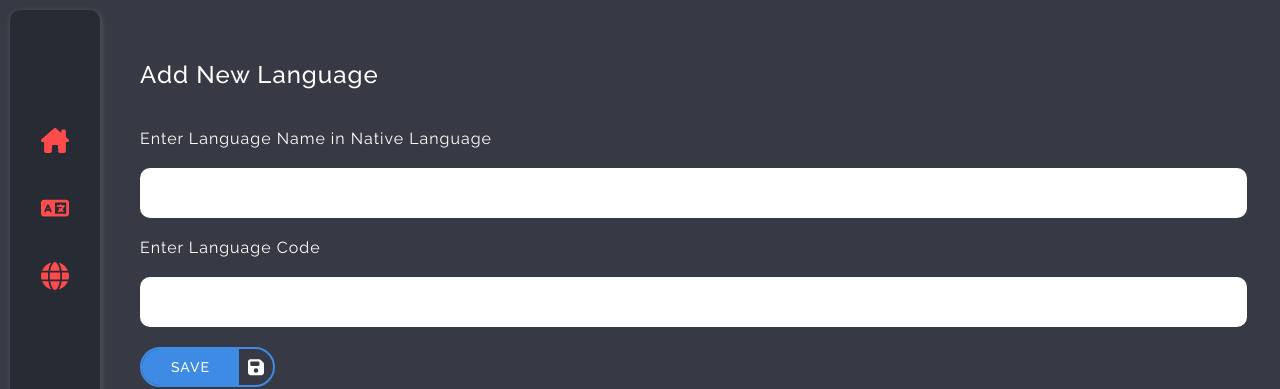
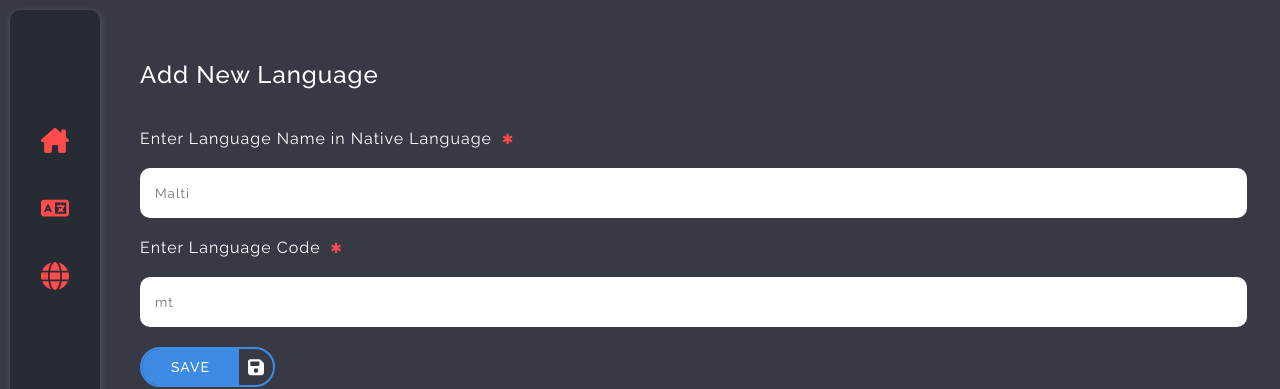
Before and after one commit to drewcauchi77/nexus, a Vue app in the folder frontend/: page /languages/new in a window 1280 px wide. Shown: the top 389 px of the page. Built offline with nearby package versions, Linux system fonts and the light colour scheme; what @vue/apollo-option would draw is missing.

Commit message:
Frontend add language

```diff
--- a/frontend/package.json
+++ b/frontend/package.json
@@ -14,6 +14,8 @@
     "@fortawesome/free-solid-svg-icons": "^6.2.1",
     "@fortawesome/vue-fontawesome": "^3.0.2",
     "@vue/apollo-option": "^4.0.0-alpha.20",
+    "@vuelidate/core": "^2.0.0",
+    "@vuelidate/validators": "^2.0.0",
     "core-js": "^3.8.3",
     "graphql": "^16.6.0",
     "graphql-tag": "^2.12.6",
--- a/frontend/src/components/Button.vue
+++ b/frontend/src/components/Button.vue
@@ -29,7 +29,11 @@ export default {
     },
     methods: {
         action() {
-            this.$router.push({ path: this.link });
+            if(this.link) {
+                this.$router.push({ path: this.link });
+            } else {
+                this.$emit('buttonPressed');
+            }
         },
     }
 }
--- a/frontend/src/components/Input.vue
+++ b/frontend/src/components/Input.vue
@@ -1,13 +1,27 @@
 <template>
     <div class="input">
-        <label>{{label}}</label>
-        <input :type="type" name="name" id="name">
+        <label :for="name">
+            {{label}}
+            <span v-if="required" class="required">&nbsp;&#10033;</span>
+        </label>
+        <input
+          :type="type"
+          :name="name"
+          :id="name"
+          :placeholder="placeholder"
+          v-model="inputValue"
+          @input="$emit('update:modelValue', $event.target.value)" />
     </div>
 </template>
 
 <script>
 export default {
     name: 'InputVue',
+    data() {
+        return {
+            inputValue: '',
+        }
+    },
     props: {
         label: {
             type: String,
@@ -17,16 +31,30 @@ export default {
             type: String,
             default: 'text',
         },
+        name: {
+            type: String,
+            default: 'name',
+        },
+        placeholder: {
+            type: String,
+            default: 'Enter Here',
+        },
+        required: Boolean,
     }
 }
 </script>
 
 <style lang="scss" scoped>
+@import '@/assets/variables';
+
 .input {
     margin-bottom: 20px;
     label {
         display: block;
         margin-bottom: 20px;
+        .required {
+            color: $highlight-color;
+        }
     }
     input {
         height: 50px;
--- a/frontend/src/components/QueryList.vue
+++ b/frontend/src/components/QueryList.vue
@@ -1,6 +1,6 @@
 <template>
     <div id="query-list">
-        <template v-if="list">
+        <template v-if="list && list.length > 0">
             <div class="table-header table-row">
                 <strong class="table-item">ID</strong>
                 <strong class="table-item">Name</strong>
@@ -13,11 +13,17 @@
                 <span class="table-item">{{item.name ? item.name : ''}}</span>
                 <span class="table-item">{{item.code ? item.code : ''}}</span>
                 <div class="table-item">
-                    <button-vue :link="`/languages/edit/${item.id}`" :color="'#3D8BE4'" :text="'Edit'" :icon="'fa-pen'"></button-vue>
+                    <button-vue
+                      :link="`/languages/edit/${item.id}`"
+                      :color="'#3D8BE4'"
+                      :text="'Edit'" #
+                      :icon="'fa-pen'" />
                 </div>
             </div>
         </template>
-        <span v-else></span>
+        <span class="no-results" v-else>
+            No Results - Absolutely Nothing to Show.
+        </span>
     </div>
 </template>
 
@@ -51,5 +57,9 @@ export default {
             margin: 0 10px;
         }
     }
+    .no-results {
+        display: block;
+        text-align: center;
+    }
 }
 </style>
--- a/frontend/src/components/TitleHeader.vue
+++ b/frontend/src/components/TitleHeader.vue
@@ -1,7 +1,11 @@
 <template>
     <div id="title-header">
         <h2>{{title}}</h2>
-        <button-vue v-if="hasButton" :link="`/languages/new`" :color="'#2EA923'" :text="'Create'" :icon="'fa-plus'"></button-vue>
+        <button-vue v-if="hasButton"
+          :link="`/languages/new`"
+          :color="'#2EA923'"
+          :text="'Create'"
+          :icon="'fa-plus'" />
     </div>
 </template>
 
--- a/frontend/src/queries/languages.js
+++ b/frontend/src/queries/languages.js
@@ -1,6 +1,6 @@
 import gql from 'graphql-tag';
 
-export const GET_LANGUAGES = gql`
+const GET_LANGUAGES = gql`
     query {
         languages {
             id
@@ -9,3 +9,13 @@ export const GET_LANGUAGES = gql`
         }
     }
 `;
+
+const ADD_LANGUAGE = gql`
+    mutation ($name: String!, $code: String!){
+        addLanguage(name: $name, code: $code) {
+            updatedAt
+        }
+    }
+`;
+
+export { GET_LANGUAGES, ADD_LANGUAGE };
--- a/frontend/src/views/language/AddLanguage.vue
+++ b/frontend/src/views/language/AddLanguage.vue
@@ -1,10 +1,24 @@
 <template>
     <div id="new-language">
         <title-header :title="'Add New Language'"></title-header>
-        <form>
-            <input-vue :label="'Enter Language Name in Native Language'"></input-vue>
-            <input-vue :label="'Enter Language Code'"></input-vue>
-            <button-vue :color="'#3D8BE4'" :text="'Save'" :icon="'fa-floppy-disk'"></button-vue>
+        <form @submit.prevent="">
+            <input-vue
+              :label="'Enter Language Name in Native Language'"
+              :placeholder="'Malti'"
+              :name="'language'"
+              :required="true"
+              v-model="languageName" />
+            <input-vue
+              :label="'Enter Language Code'"
+              :placeholder="'mt'"
+              :name="'language_code'"
+              :required="true"
+              v-model="languageCode" />
+            <button-vue
+              :color="'#3D8BE4'"
+              :text="'Save'"
+              :icon="'fa-floppy-disk'"
+              @buttonPressed="addLanguage()" />
         </form>
     </div>
 </template>
@@ -12,18 +26,47 @@
 <script>
 import TitleHeader from '@/components/TitleHeader.vue';
 import InputVue from '@/components/Input.vue';
+import { useVuelidate } from '@vuelidate/core';
+import { required } from '@vuelidate/validators';
+import { ADD_LANGUAGE } from '@/queries/languages';
 
 export default {
     name: 'AddLanguage',
+    setup() {
+        return {
+            v$: useVuelidate(),
+        }
+    },
+    data() {
+        return {
+            languageName: '',
+            languageCode: '',
+        }
+    },
+    validations() {
+        return {
+            languageName: { required },
+            languageCode: { required },
+        }
+    },
     components: {
         TitleHeader,
         InputVue,
-    }
+    },
+    methods: {
+        addLanguage() {
+            if(!this.v$.$dirty && !this.v$.$invalid && this.v$.$silentErrors.length == 0) {
+                this.$apollo.mutate({
+                    mutation: ADD_LANGUAGE,
+                    variables: {
+                        name: this.languageName,
+                        code: this.languageCode,
+                    }
+                })
+            } else {
+                console.log('Error')
+            }
+        }
+    },
 }
 </script>
-
-<style lang="scss" scoped>
-#new-language {
-
-}
-</style>
```
Also changed, not shown: 1 other file (tests, documents, lock files or other folders).
